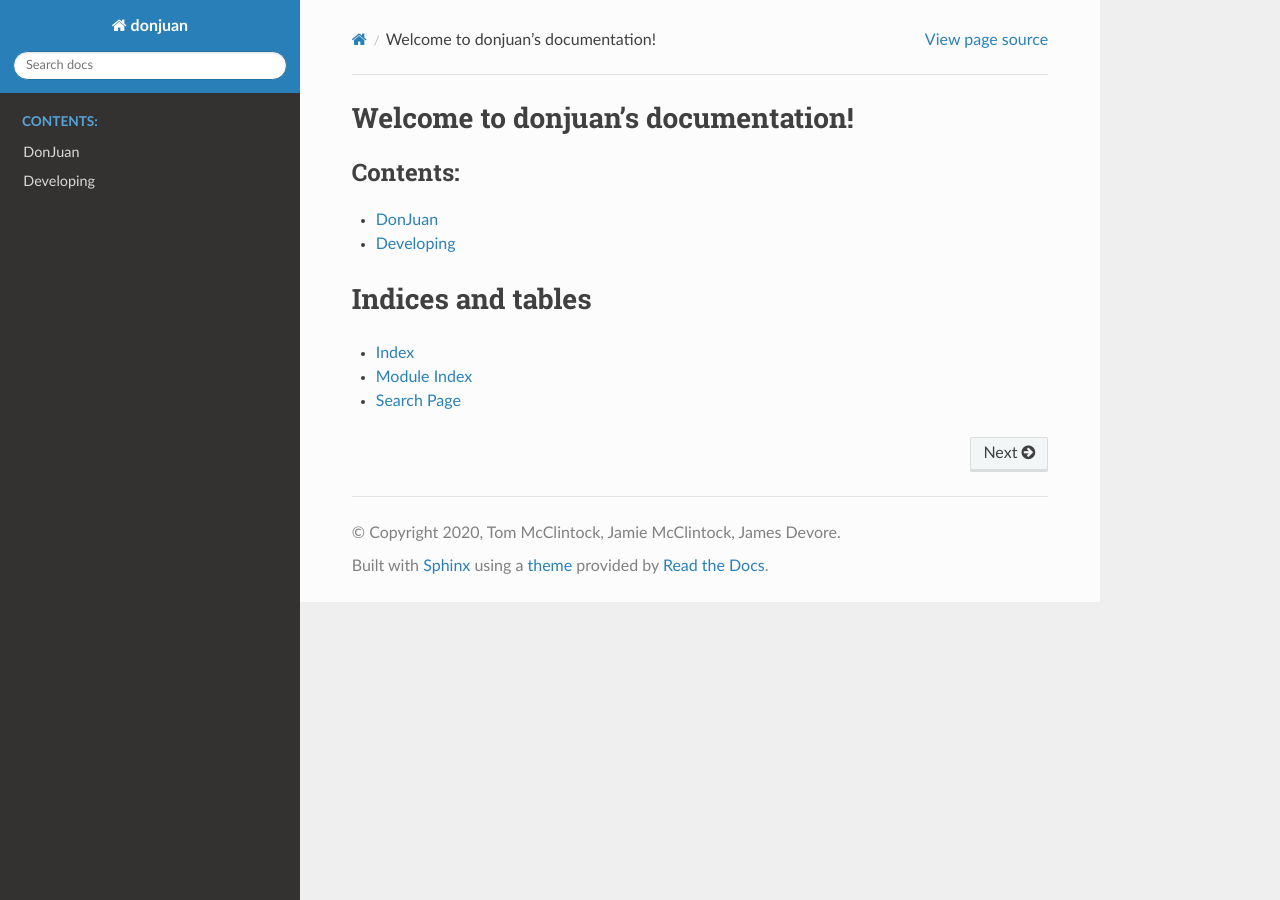
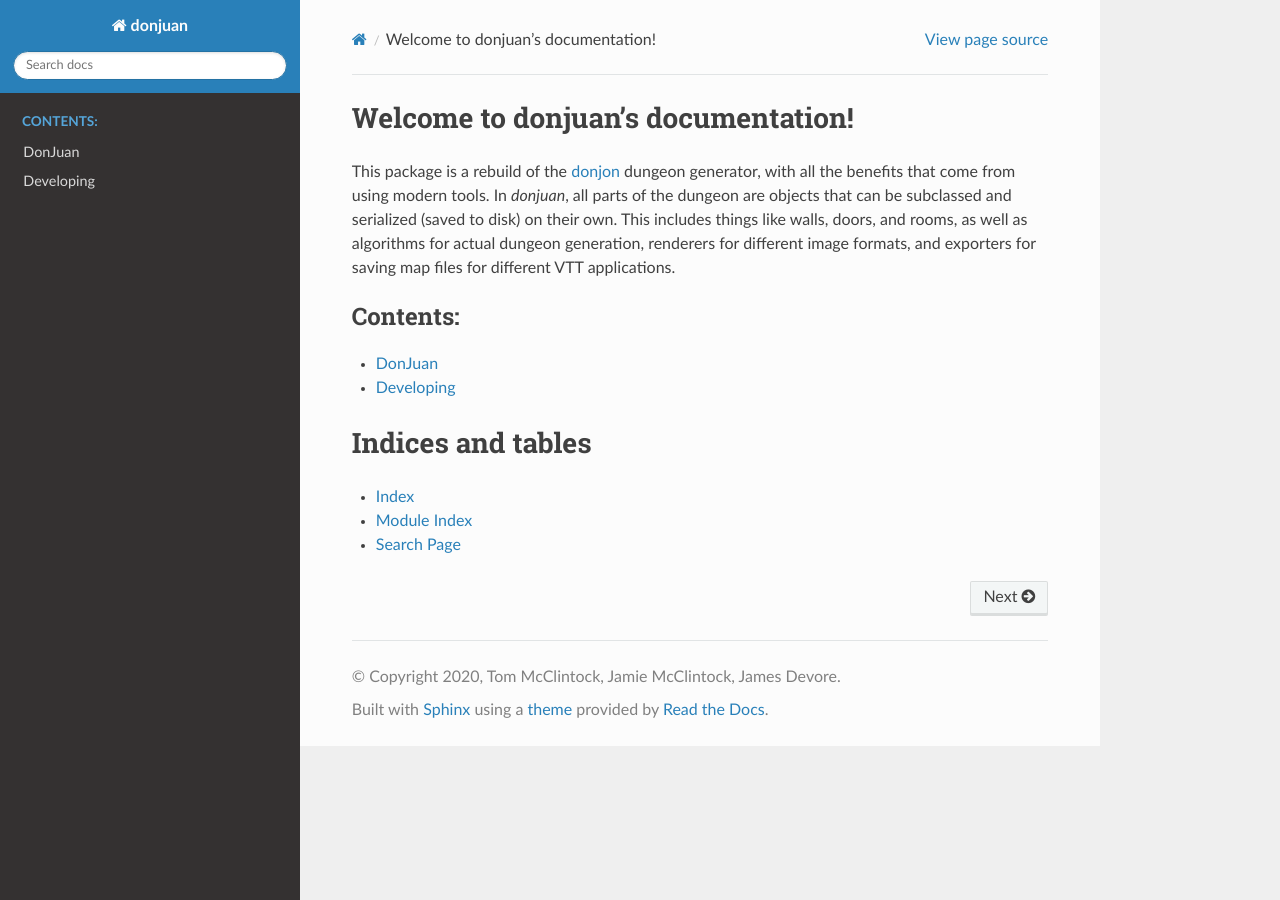
Before and after one commit to tmcclintock/donjuan, a Sphinx documentation site: the page built from docs/source/index.rst, in a window 1280 px wide. Built offline with Sphinx 7.4.7 and the Read the Docs theme 2.0.0, drawn with Linux system fonts in a browser that asks for light colours.

Commit message:
More docs.

```diff
--- a/docs/source/index.rst
+++ b/docs/source/index.rst
@@ -1,10 +1,13 @@
-.. donjuan documentation master file, created by
-   sphinx-quickstart on Sun Dec 13 21:34:17 2020.
-   You can adapt this file completely to your liking, but it should at least
-   contain the root `toctree` directive.
-
 Welcome to donjuan's documentation!
 ===================================
+
+This package is a rebuild of the `donjon <https://donjon.bin.sh/code/dungeon/>`_
+dungeon generator, with all the benefits that come from using modern tools.
+In `donjuan`, all parts of the dungeon are objects that can be subclassed
+and serialized (saved to disk) on their own. This includes things like walls,
+doors, and rooms, as well as algorithms for actual dungeon generation,
+renderers for different image formats, and exporters for saving map files for
+different VTT applications.
 
 .. toctree::
    :maxdepth: 1
```
Also changed, not shown: docs/source/developing.rst (+11 -0 lines).
